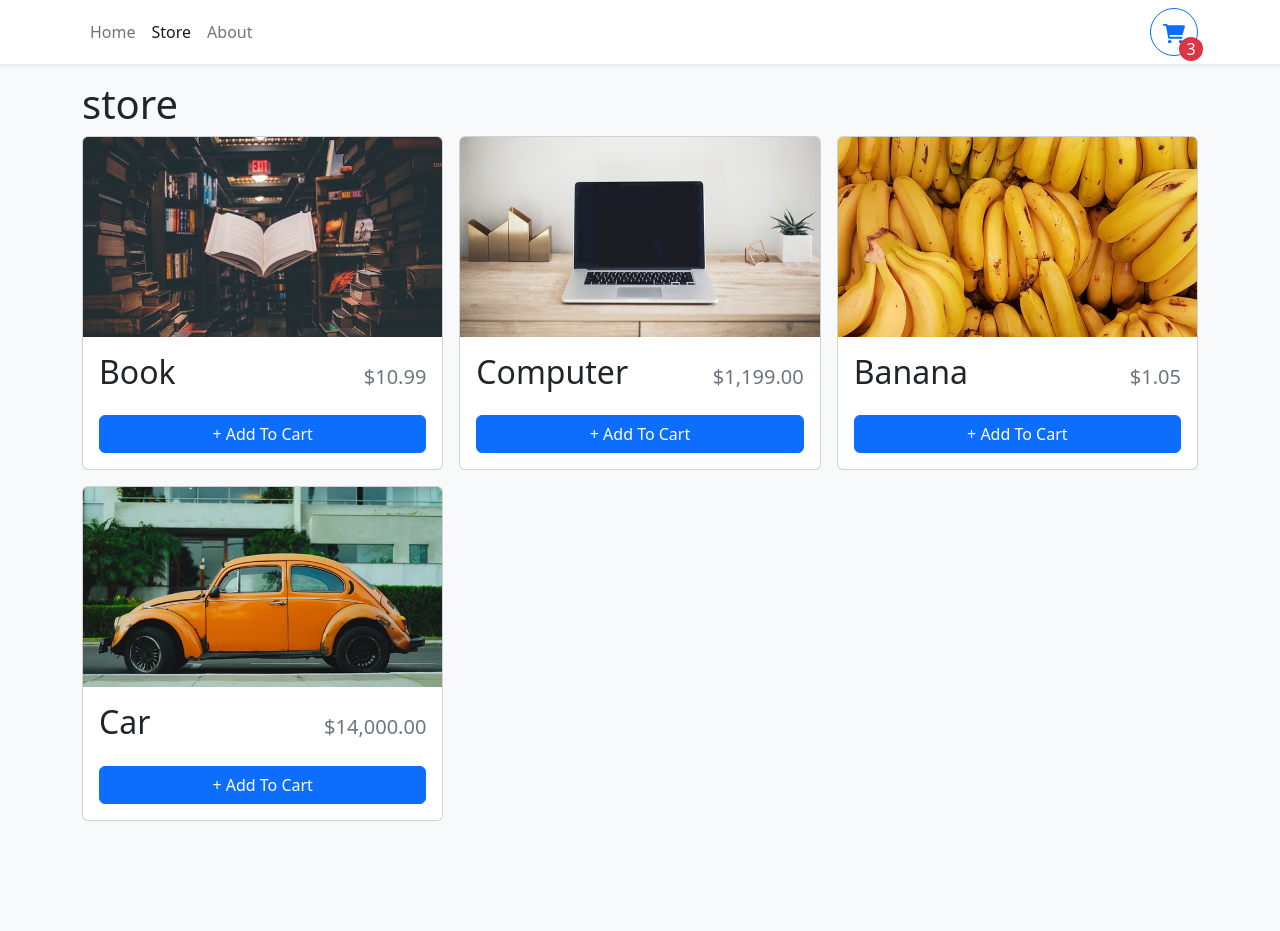
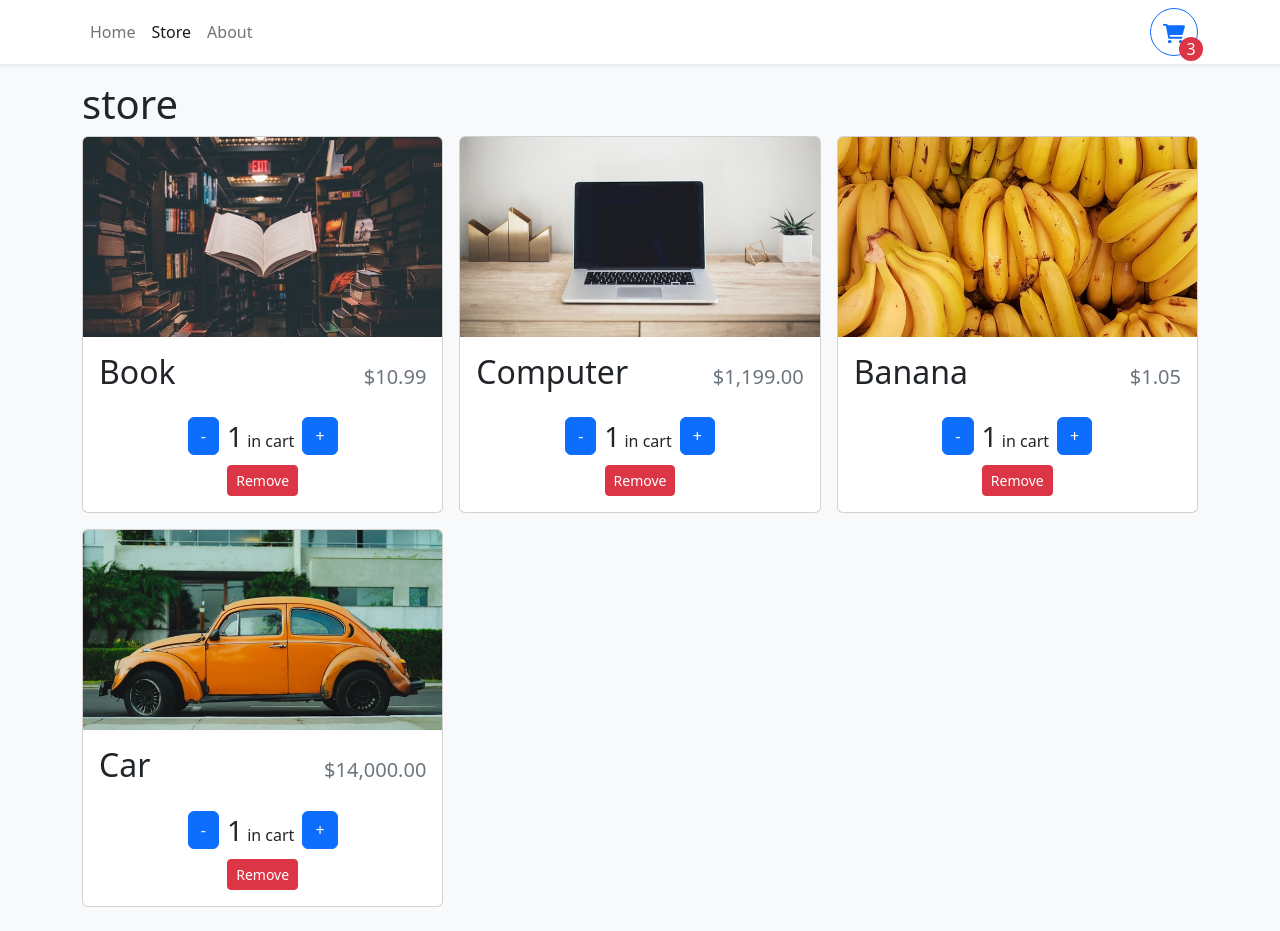
Before and after one commit to raheemelassadi/shopping-cart, a React (Vite) app: page /store in a window 1280 px wide. Before the commit the page ends 845 px from the top, so only its background shows below. Built offline with nearby package versions, Linux system fonts and the light colour scheme.

Commit message:
added shopping cart context

```diff
--- a/src/components/StoreItem.tsx
+++ b/src/components/StoreItem.tsx
@@ -9,7 +9,7 @@
 }
 
 export function StoreItem({id, name, price, imgUrl}: StoreItemProps){
-    const quantity = 0
+    const quantity = 1
     return (
         <Card className="h-100">
             <Card.Img variant="top"
@@ -26,7 +26,17 @@
                 <div className="mt-auto">
                     {quantity === 0 ? (
                         <Button className="w-100">+ Add To Cart</Button>
-                    ) : null}
+                    ) : <div className="d-flex align-items-center flex-column" style={{gap: '.5rem'}}>
+                            <div className="d-flex align-items-center justify-content-center"
+                            style={{gap: '.5rem'}}>
+                                <Button>-</Button>
+                                <div>
+                                    <span className="fs-3">{quantity}</span> in cart
+                                </div>
+                                <Button>+</Button>
+                            </div>
+                            <Button variant="danger" size="sm" >Remove</Button>
+                        </div>}
                 </div>
             </Card.Body>
         </Card>
```
Also changed, not shown: src/context/ShoppingCartContext.tsx (added, +15 -0 lines).
